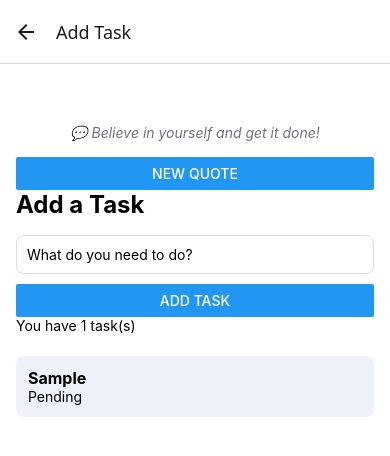
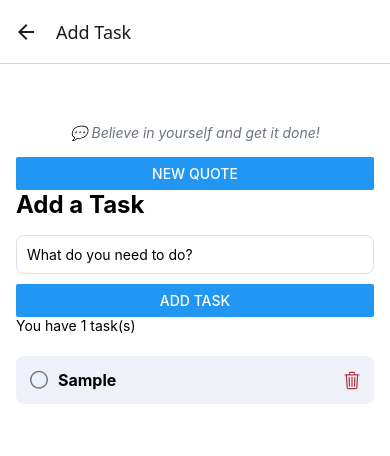
Before and after one commit to kimcabarron137222/CabarronLab, a React Native app: screen /AddTask in a window 390 px wide. Both pictures are taken after typing "Sample" into the empty fields and a click on the button "ADD TASK". Shown: the top 456 px of the page. Built offline with nearby package versions, Linux system fonts and the light colour scheme; no server answers.

Commit message:
Lab 10: Icons, delete feature, and shared theme

```diff
--- a/app.json
+++ b/app.json
@@ -10,7 +10,7 @@
     "splash": {
       "image": "./assets/splash-icon.png",
       "resizeMode": "contain",
-      "backgroundColor": "#ffffff"
+      "backgroundColor": "#1B2A4A"
     },
     "ios": {
       "supportsTablet": true
--- a/components/TaskCard.js
+++ b/components/TaskCard.js
@@ -1,22 +1,46 @@
 import { View, Text, StyleSheet, Pressable } from "react-native";
+import { Ionicons } from "@expo/vector-icons";
+import { colors } from "../theme";
 
-export default function TaskCard({ title, done, onToggle }) {
+export default function TaskCard({ title, done, onToggle, onDelete }) {
   return (
-    <Pressable onPress={onToggle}>
-      <View style={styles.card}>
+    <View style={styles.card}>
+      <Pressable onPress={onToggle} style={styles.left}>
+        <Ionicons
+          name={done ? "checkmark-circle" : "ellipse-outline"}
+          size={22}
+          color={done ? colors.teal : colors.gray}
+        />
+
         <Text style={styles.title}>{title}</Text>
-        <Text>{done ? "Done" : "Pending"}</Text>
-      </View>
-    </Pressable>
+      </Pressable>
+
+      <Pressable onPress={onDelete}>
+        <Ionicons name="trash-outline" size={20} color={colors.red} />
+      </Pressable>
+    </View>
   );
 }
 
 const styles = StyleSheet.create({
   card: {
+    flexDirection: "row",
+    justifyContent: "space-between",
+    alignItems: "center",
     padding: 12,
     marginVertical: 6,
-    backgroundColor: "#EEF2F8",
+    backgroundColor: colors.lightBg,
     borderRadius: 8,
   },
-  title: { fontWeight: "bold", fontSize: 16 },
+
+  left: {
+    flexDirection: "row",
+    alignItems: "center",
+    gap: 8,
+  },
+
+  title: {
+    fontWeight: "bold",
+    fontSize: 16,
+  },
 });
--- a/screens/AddTaskScreen.js
+++ b/screens/AddTaskScreen.js
@@ -82,6 +82,10 @@
     );
   }
 
+  function handleDeleteTask(id) {
+  setTasks(tasks.filter((t) => t.id !== id));
+}
+
   return (
     <View style={styles.container}>
     <Text style={styles.quote}>💬 {quote}</Text>
@@ -126,6 +130,7 @@
             title={item.title}
             done={item.done}
             onToggle={() => handleToggleTask(item.id)}
+            onDelete={() => handleDeleteTask(item.id)}
           />
         )}
         ListEmptyComponent={
--- /dev/null
+++ b/theme.js
@@ -0,0 +1,9 @@
+export const colors = {
+  navy: "#1B2A4A",
+  teal: "#1E8A7A",
+  orange: "#E07A2C",
+  red: "#B23A48",
+  lightBg: "#EEF2F8",
+  white: "#FFFFFF",
+  gray: "#6B7280",
+};
```
